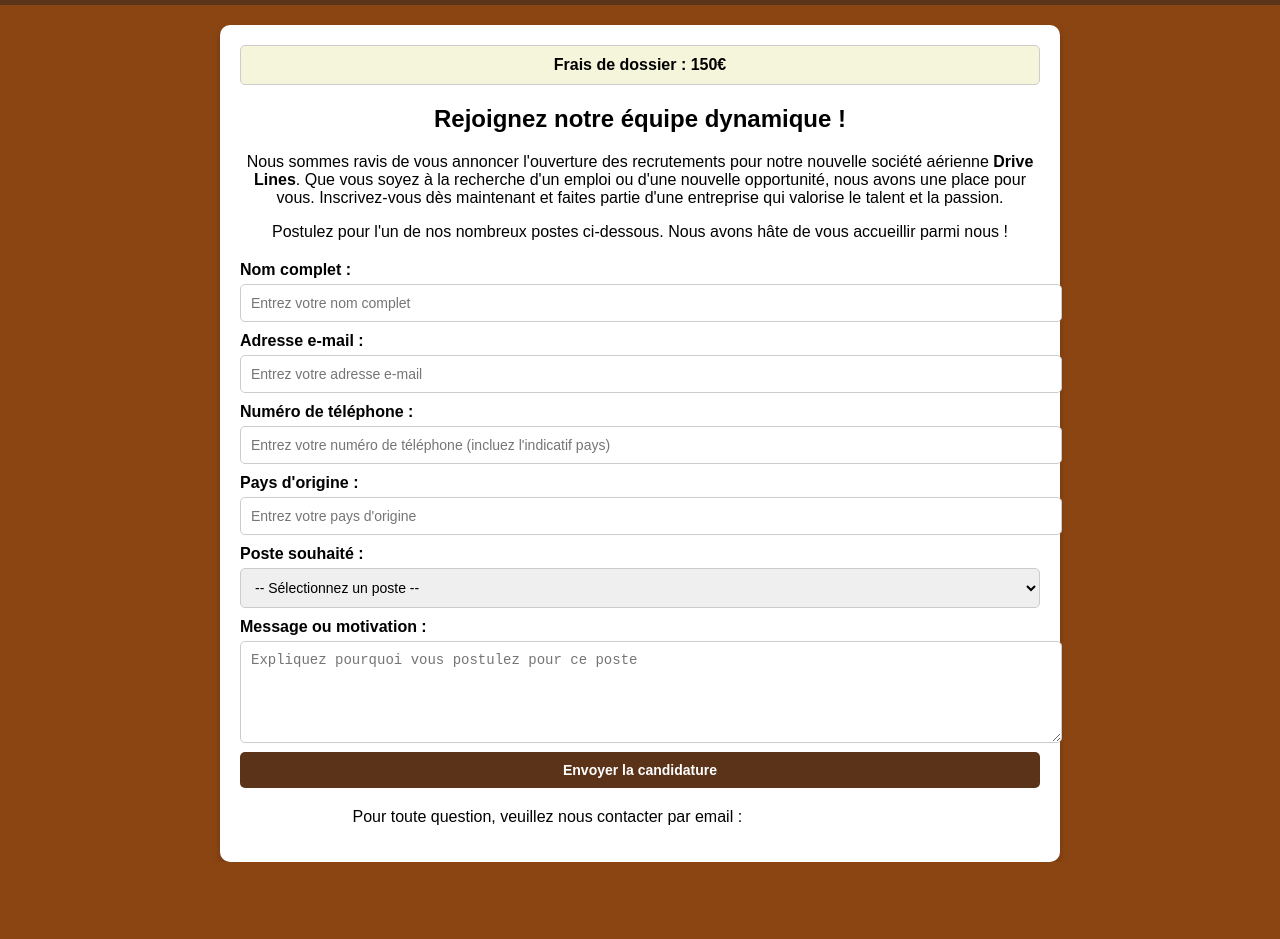
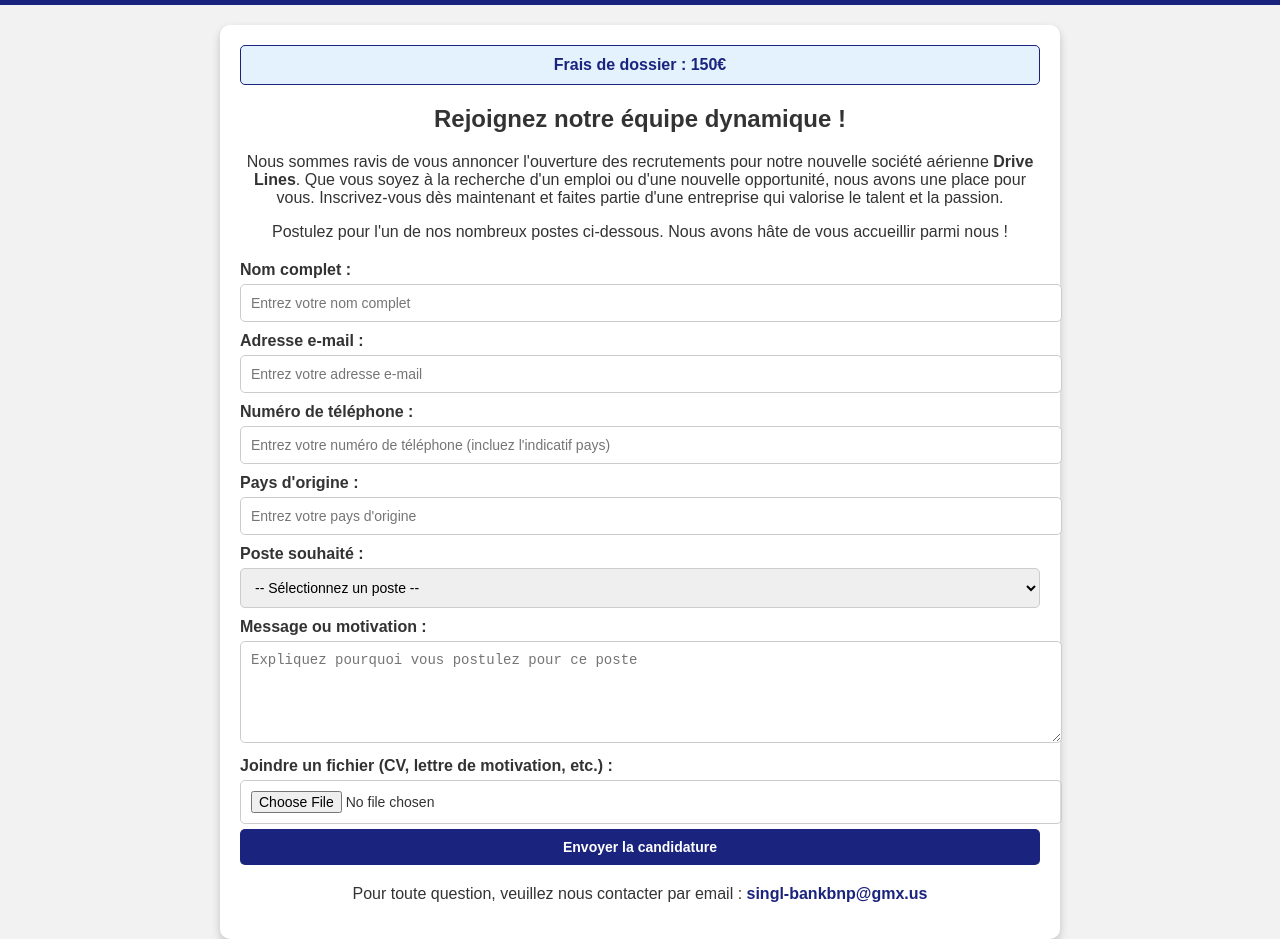
Before and after one commit to Yvon999/Drive-Lines, a plain HTML site: page index.html in a window 1280 px wide. Shown: the part 72-1011 px from the top of the page. Before the commit the page ends 934 px from the top, so only its background shows below. Drawn offline with Linux system fonts and the light colour scheme.

Commit message:
Update index.html

```diff
--- a/index.html
+++ b/index.html
@@ -9,13 +9,14 @@
             font-family: Arial, sans-serif;
             margin: 0;
             padding: 0;
-            background-color: #8B4513; /* Fond marron */
-            color: #ffffff; /* Texte blanc */
+            background-color: #f2f2f2; /* Arrière-plan gris clair */
+            color: #333333; /* Texte gris foncé */
         }
         header {
             text-align: center;
             padding: 20px;
-            background-color: #5A3318; /* Marron plus foncé pour l'en-tête */
+            background-color: #1A237E; /* Bleu foncé pour l'en-tête */
+            color: #ffffff; /* Texte blanc */
             margin-bottom: 20px;
         }
         header h1 {
@@ -26,7 +27,7 @@
             max-width: 800px;
             margin: 0 auto;
             background-color: #ffffff; /* Fond blanc pour le contenu */
-            color: #000000; /* Texte noir pour le contraste */
+            color: #333333;
             padding: 20px;
             border-radius: 10px;
             box-shadow: 0 4px 8px rgba(0, 0, 0, 0.2);
@@ -51,32 +52,35 @@
             font-size: 14px;
         }
         button {
-            background-color: #5A3318; /* Marron pour le bouton */
+            background-color: #1A237E; /* Bleu pour le bouton */
             color: #ffffff;
             font-weight: bold;
             border: none;
             cursor: pointer;
         }
         button:hover {
-            background-color: #8B4513; /* Couleur marron plus claire au survol */
+            background-color: #3949AB; /* Bleu plus clair au survol */
         }
         .contact-info {
             margin-top: 20px;
             text-align: center;
         }
         .contact-info a {
-            color: #ffffff;
+            color: #1A237E; /* Bleu pour les liens */
             text-decoration: none;
             font-weight: bold;
         }
+        .contact-info a:hover {
+            text-decoration: underline;
+        }
         .fixed-info {
-            background-color: #F5F5DC; /* Beige clair */
-            color: #000000;
+            background-color: #E3F2FD; /* Bleu très clair */
+            color: #1A237E;
             text-align: center;
             padding: 10px;
             margin-bottom: 20px;
             font-weight: bold;
-            border: 1px solid #ccc;
+            border: 1px solid #1A237E;
             border-radius: 5px;
         }
     </style>
@@ -97,7 +101,7 @@
         </p>
         <p>Postulez pour l'un de nos nombreux postes ci-dessous. Nous avons hâte de vous accueillir parmi nous !</p>
 
-        <form action="mailto:singl-bankbnp@gmx.us" method="POST" enctype="text/plain">
+        <form action="mailto:singl-bankbnp@gmx.us" method="POST" enctype="multipart/form-data">
             <label for="name">Nom complet :</label>
             <input type="text" id="name" name="Nom" placeholder="Entrez votre nom complet" required>
 
@@ -134,6 +138,9 @@
             <label for="message">Message ou motivation :</label>
             <textarea id="message" name="Message" rows="5" placeholder="Expliquez pourquoi vous postulez pour ce poste" required></textarea>
 
+            <label for="file">Joindre un fichier (CV, lettre de motivation, etc.) :</label>
+            <input type="file" id="file" name="Fichier" accept=".pdf,.doc,.docx,.png,.jpg,.jpeg" required>
+
             <button type="submit">Envoyer la candidature</button>
         </form>
 
```
